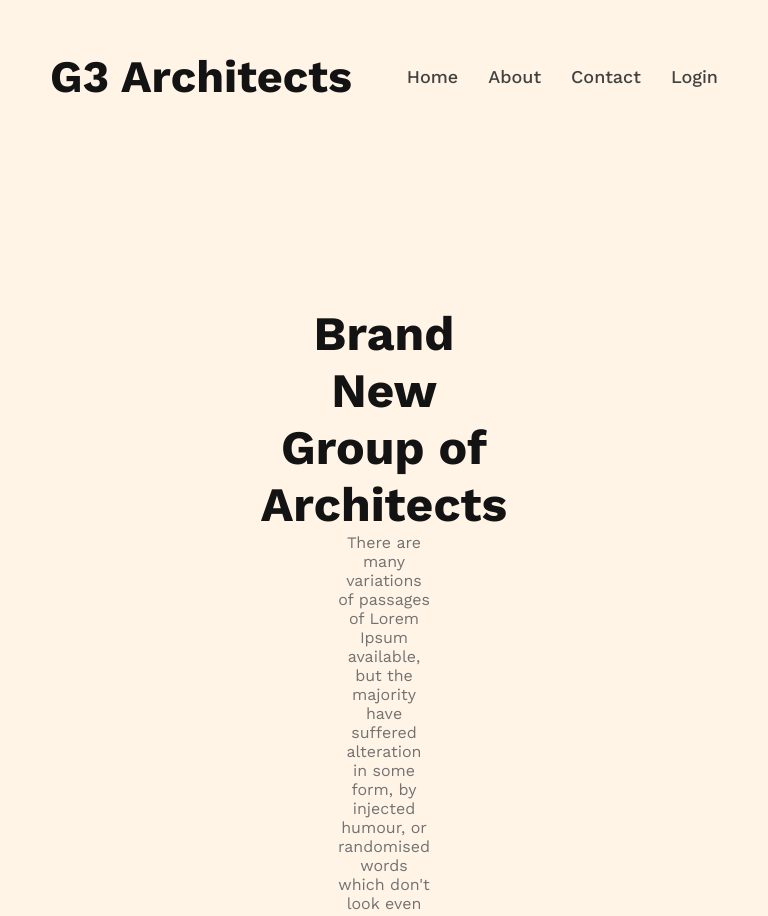
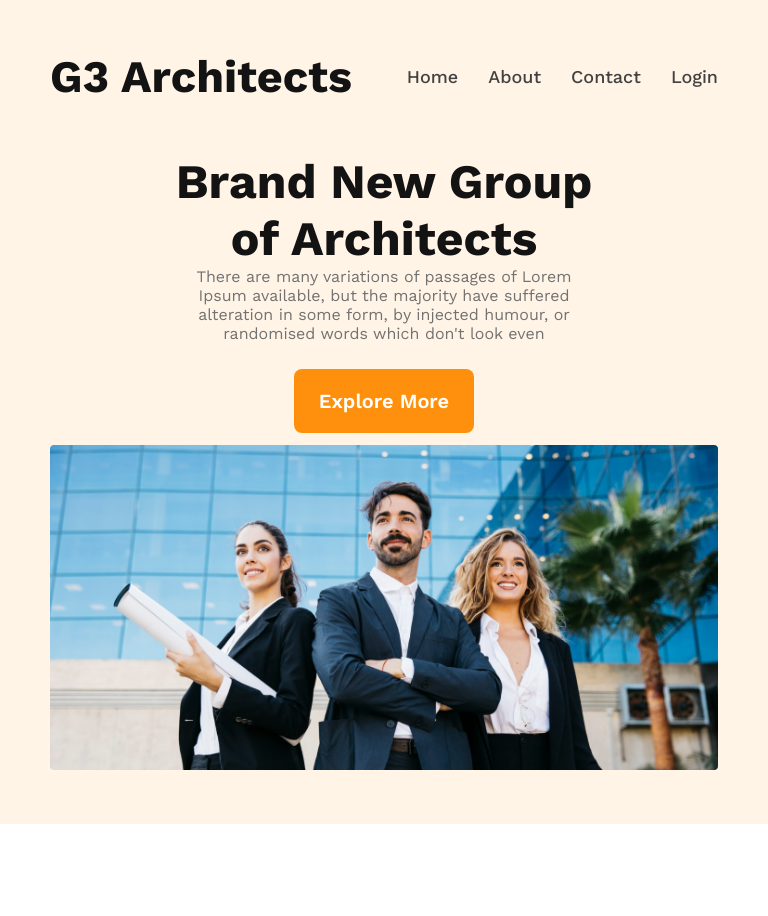
Before and after one commit to mdmarufhossianbd/g3-architects, a plain HTML site: page index.html in a window 768 px wide. Shown: the top 916 px of the page. After the commit the page ends 824 px from the top, so only its background shows below. Drawn offline with nearby package versions, Linux system fonts and the light colour scheme.

Commit message:
responsive done

```diff
--- a/style.css
+++ b/style.css
@@ -121,6 +121,20 @@ nav ul li a {
         width: 100%;
     }
 
+    .banner_title {
+        margin: auto;
+    }
+
+    .banner {
+        display: flex;
+        flex-direction: column;
+        align-items: center;
+    }
+
+    .banner_content {
+        padding: 50px 120px 16px;
+    }
+
     .primary_btn {
         justify-content: center;
         margin: 10px auto 12px;
```
Also changed, not shown: index.html (+8 -3 lines).
